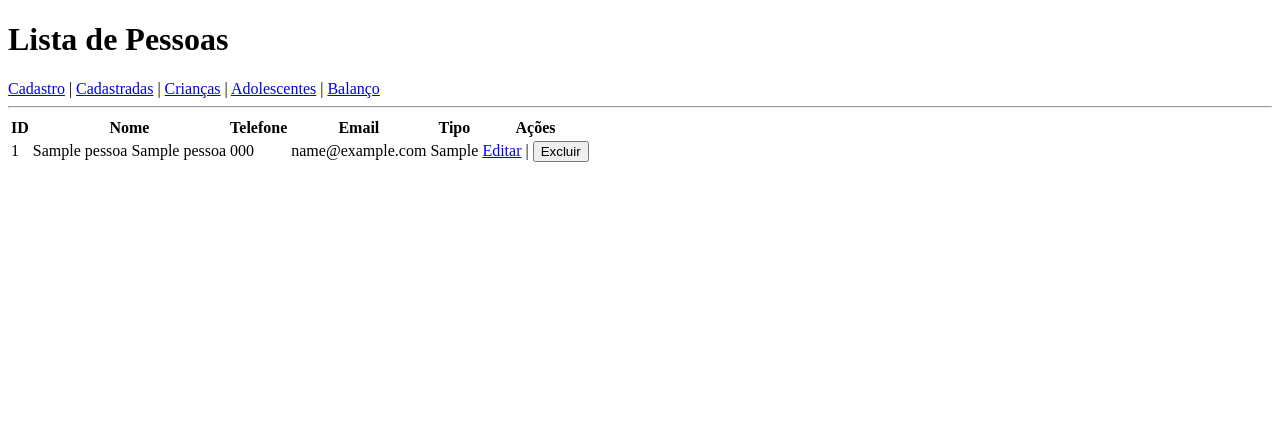
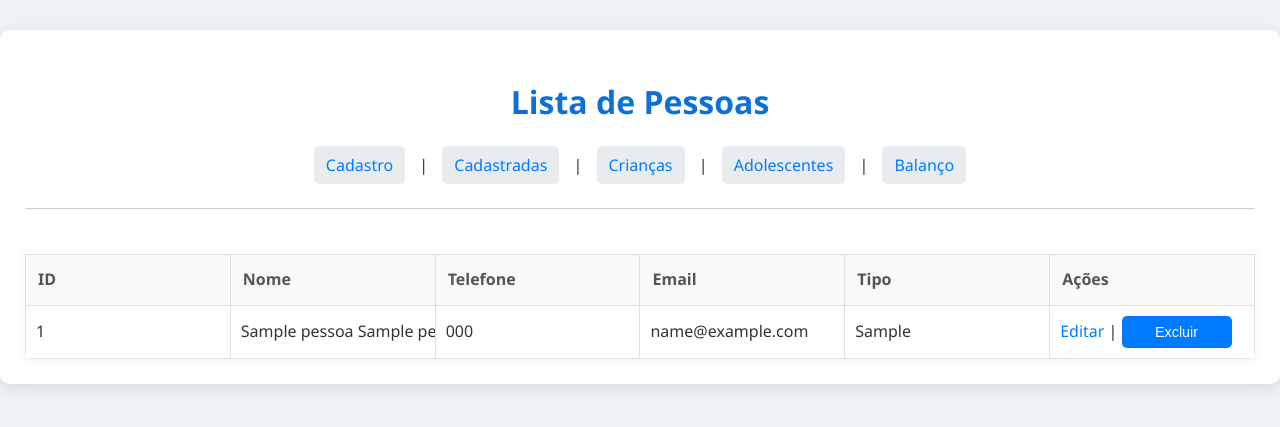
Before and after one commit to CleveOP/sqlite-tools-win-x64-3500100, a Flask app: template templates/lista_pessoas.html in a window 1280 px wide. Shown: the top 427 px of the page. Run offline with Flask 3, Linux system fonts and the light colour scheme; the template is opened without the code that fills it: most values are stand-ins (such as "Sample title", 1, 10 or a date in 2020); some libraries are stand-ins or nearby versions.

Commit message:
estilizando css

```diff
--- a/templates/lista_pessoas.html
+++ b/templates/lista_pessoas.html
@@ -4,10 +4,12 @@
 <head>
     <meta charset="UTF-8">
     <title>Lista de Pessoas - ONG</title>
+    <link rel="stylesheet" href="{{ url_for('static', filename='css/style.css') }}">
 </head>
 <body>
+    <div class="container">
         <h1>Lista de Pessoas</h1>
-    <nav>
+        <nav class="main-nav">
             <a href="{{ url_for('cadastro') }}">Cadastro</a> |
             <a href="{{ url_for('lista_pessoas') }}">Cadastradas</a> |
             <a href="{{ url_for('lista_chamada_criancas') }}">Crianças</a> |
@@ -25,6 +27,7 @@
             {% endif %}
         {% endwith %}
 
+        <div class="table-responsive-wrapper">
             <table>
                 <thead>
                     <tr>
@@ -54,5 +57,7 @@
                     {% endfor %}
                 </tbody>
             </table>
+        </div>
+    </div>
 </body>
 </html>
```
Lines whose indentation alone changed are shown as unchanged.
